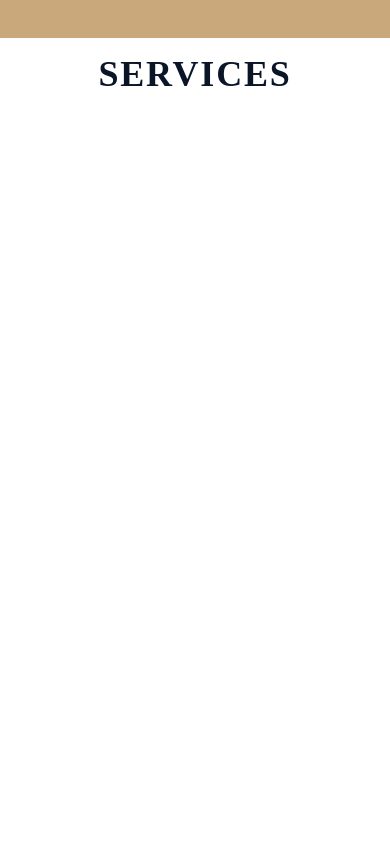
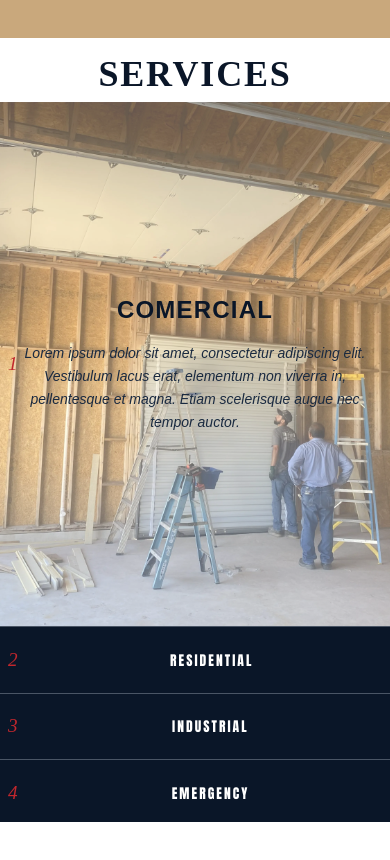
Before and after one commit to leoman8109754gmailcom/american_overhead_doors, a React (Vite) app: page / in a window 390 px wide. Shown: the part 1443-2303 px from the top of the page. Before the commit the page ends 2265 px from the top, so only its background shows below. Built offline with nearby package versions, Linux system fonts and the light colour scheme; a web font is replaced by a local one.

Commit message:
fix sticky animation for vercel hosting

```diff
--- a/src/services.jsx
+++ b/src/services.jsx
@@ -1,4 +1,4 @@
-import { useState, useEffect, useRef } from 'react';
+import { useState, useEffect, useRef, useCallback } from 'react';
 import serviceImg from './assets/service img.webp';
 
 const NAV_H = 60;
@@ -10,36 +10,16 @@ const services = [
 ];
 
 const dur = '0.6s';
-const TOTAL = services.length;
-
-/* Build CSS keyframes for each panel's fade in/out based on scroll position */
-function buildMobileCSS() {
-  let css = '';
-  for (let i = 0; i < TOTAL; i++) {
-    const start = (i / TOTAL) * 100;
-    const peak = ((i + 0.5) / TOTAL) * 100;
-    const end = ((i + 1) / TOTAL) * 100;
-
-    css += `
-      @keyframes panel-${i} {
-        0%      { opacity: ${i === 0 ? 1 : 0}; }
-        ${Math.max(start - 1, 0)}% { opacity: 0; }
-        ${peak}% { opacity: 1; }
-        ${Math.min(end + 1, 100)}% { opacity: 0; }
-        100%    { opacity: ${i === TOTAL - 1 ? 1 : 0}; }
-      }
-      .mobile-panel-${i} {
-        animation: panel-${i} linear both;
-        animation-timeline: scroll(nearest);
-        animation-range: 0% 100%;
-      }
-    `;
-  }
-  return css;
-}
 
 function Services() {
   const sectionRef = useRef(null);
+  const panelRefs = useRef([]);
+  const darkRefs = useRef([]);
+  const tintRefs = useRef([]);
+  const labelRefs = useRef([]);
+  const contentRefs = useRef([]);
+  const rafRef = useRef(null);
+
   const [hoveredIndex, setHoveredIndex] = useState(-1);
   const [isMobile, setIsMobile] = useState(
     typeof window !== 'undefined' ? window.innerWidth < 768 : false
@@ -51,13 +31,48 @@ function Services() {
     return () => window.removeEventListener('resize', check);
   }, []);
 
-  /* ── MOBILE ── pure CSS scroll-driven animation, no JS on scroll ── */
+  const updatePanels = useCallback(() => {
+    if (!sectionRef.current) return;
+    const { top } = sectionRef.current.getBoundingClientRect();
+    const scrollable = sectionRef.current.offsetHeight - window.innerHeight;
+    if (scrollable <= 0) return;
+    const progress = Math.min(Math.max(0, -top) / scrollable, 1) * (services.length - 1);
+
+    for (let i = 0; i < services.length; i++) {
+      const openness = Math.max(0, 1 - Math.abs(progress - i));
+      const panel = panelRefs.current[i];
+      if (!panel) continue;
+
+      panel.style.flexGrow = 1 + openness * 7;
+      if (darkRefs.current[i]) darkRefs.current[i].style.opacity = 1 - openness;
+      if (tintRefs.current[i]) tintRefs.current[i].style.opacity = openness;
+      if (labelRefs.current[i]) labelRefs.current[i].style.opacity = 1 - openness;
+      if (contentRefs.current[i]) contentRefs.current[i].style.opacity = openness;
+    }
+  }, []);
+
+  useEffect(() => {
+    if (!isMobile) return;
+    const handleScroll = () => {
+      if (rafRef.current) cancelAnimationFrame(rafRef.current);
+      rafRef.current = requestAnimationFrame(updatePanels);
+    };
+    window.addEventListener('scroll', handleScroll, { passive: true });
+    updatePanels();
+    return () => {
+      window.removeEventListener('scroll', handleScroll);
+      if (rafRef.current) cancelAnimationFrame(rafRef.current);
+    };
+  }, [isMobile, updatePanels]);
+
+  /* ── MOBILE ── */
   if (isMobile) {
     return (
-      <section id="services" ref={sectionRef}>
-        <style>{buildMobileCSS()}</style>
-
-        {/* Scrollable container that drives the animation timeline */}
+      <section
+        id="services"
+        ref={sectionRef}
+        style={{ height: `${services.length * 80}vh` }}
+      >
         <div
           style={{
             position: 'sticky',
@@ -75,25 +90,17 @@ function Services() {
             </h2>
           </div>
 
-          {/* Scroll driver — this hidden scrollable div powers the animation */}
-          <div
-            className="relative"
-            style={{
-              height: 'calc(100% - 60px)',
-              overflowY: 'scroll',
-              scrollbarWidth: 'none',
-              WebkitOverflowScrolling: 'touch',
-            }}
-          >
-            {/* Spacer to create scroll distance */}
-            <div style={{ height: `${TOTAL * 100}%`, position: 'relative' }}>
-              {/* Stacked panels pinned to viewport */}
-              <div className="sticky top-0" style={{ height: `calc(100vh - ${NAV_H + 60}px)` }}>
+          <div className="flex flex-col flex-1 overflow-hidden" style={{ height: 'calc(100% - 60px)' }}>
             {services.map((s, i) => (
               <div
                 key={i}
-                    className={`absolute inset-0 mobile-panel-${i}`}
-                    style={{ willChange: 'opacity' }}
+                ref={el => panelRefs.current[i] = el}
+                className="relative overflow-hidden border-b border-gray-600 last:border-b-0"
+                style={{
+                  flex: i === 0 ? 8 : 1,
+                  backgroundColor: '#0a1628',
+                  transition: 'flex-grow 60ms linear, opacity 60ms linear',
+                }}
               >
                 <div
                   className="absolute inset-0"
@@ -103,23 +110,47 @@ function Services() {
                     backgroundPosition: 'center',
                   }}
                 />
-                    <div className="absolute inset-0" style={{ backgroundColor: 'rgba(255,255,255,0.30)' }} />
+                <div ref={el => darkRefs.current[i] = el} className="absolute inset-0" style={{ backgroundColor: '#0a1628', opacity: i === 0 ? 0 : 1 }} />
+                <div ref={el => tintRefs.current[i] = el} className="absolute inset-0" style={{ backgroundColor: 'rgba(255,255,255,0.30)', opacity: i === 0 ? 1 : 0 }} />
 
                 <span
                   className="absolute z-10"
                   style={{
                     fontFamily: "'Karantina', cursive",
-                        fontSize: '1.5rem',
+                    fontSize: '1.2rem',
                     fontStyle: 'italic',
                     color: '#c1272d',
-                        top: '1rem',
-                        left: '1rem',
+                    top: '50%',
+                    left: '0.5rem',
+                    transform: 'translateY(-50%)',
                   }}
                 >
                   {s.number}
                 </span>
 
-                    <div className="absolute inset-0 flex flex-col items-center justify-center px-6">
+                <span
+                  ref={el => labelRefs.current[i] = el}
+                  className="absolute z-10 pointer-events-none"
+                  style={{
+                    fontFamily: "'Impact','Arial Black',sans-serif",
+                    fontSize: '0.85rem',
+                    letterSpacing: '0.15em',
+                    color: '#fff',
+                    top: '50%',
+                    left: '50%',
+                    transform: 'translate(-30%,-50%)',
+                    opacity: i === 0 ? 0 : 1,
+                    whiteSpace: 'nowrap',
+                  }}
+                >
+                  {s.title}
+                </span>
+
+                <div
+                  ref={el => contentRefs.current[i] = el}
+                  className="absolute inset-0 flex flex-col items-center justify-center px-6"
+                  style={{ opacity: i === 0 ? 1 : 0 }}
+                >
                   <h3
                     className="font-black tracking-wider text-2xl mb-4"
                     style={{ fontFamily: "'Alexandria', sans-serif", color: '#0a1628' }}
@@ -135,8 +166,6 @@ function Services() {
                 </div>
               </div>
             ))}
-              </div>
-            </div>
           </div>
         </div>
       </section>
```
Lines whose indentation alone changed are shown as unchanged.
